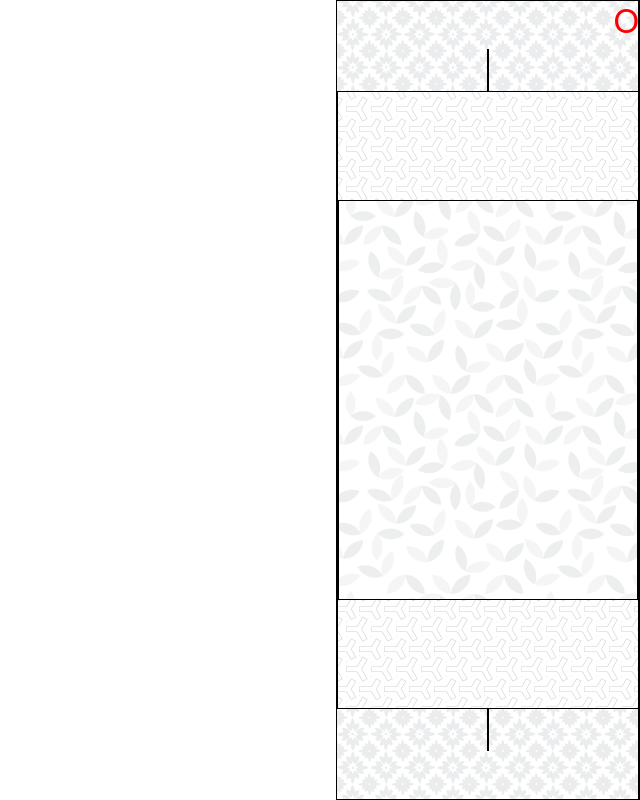
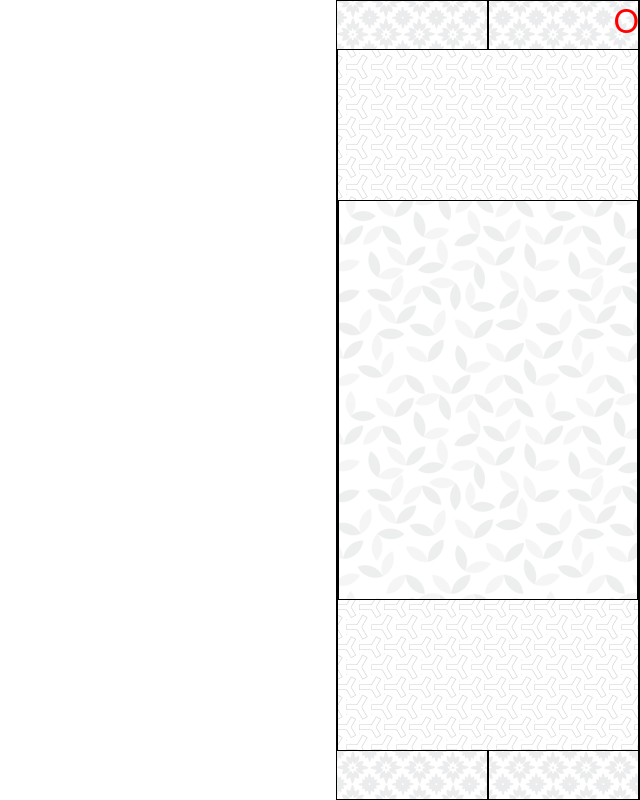
Before and after one commit to trevorbehnke/playGround2, a plain HTML site: page index.html in a window 1280 px wide. Shown: the whole page, without its empty margins (640-1280 px from the left). Drawn offline with Linux system fonts and the light colour scheme.

Commit message:
+patterns && nav position

```diff
--- a/index.html
+++ b/index.html
@@ -53,8 +53,8 @@
         text-align: center;
         align-items: center;
         justify-content: space-around;
-        padding-top: 6vh;
-        padding-bottom: 6vh;
+        /* padding-top: 6vh; */
+        /* padding-bottom: 6vh; */
       }
       #header {
         background: url("./patterns/3.png");
```
